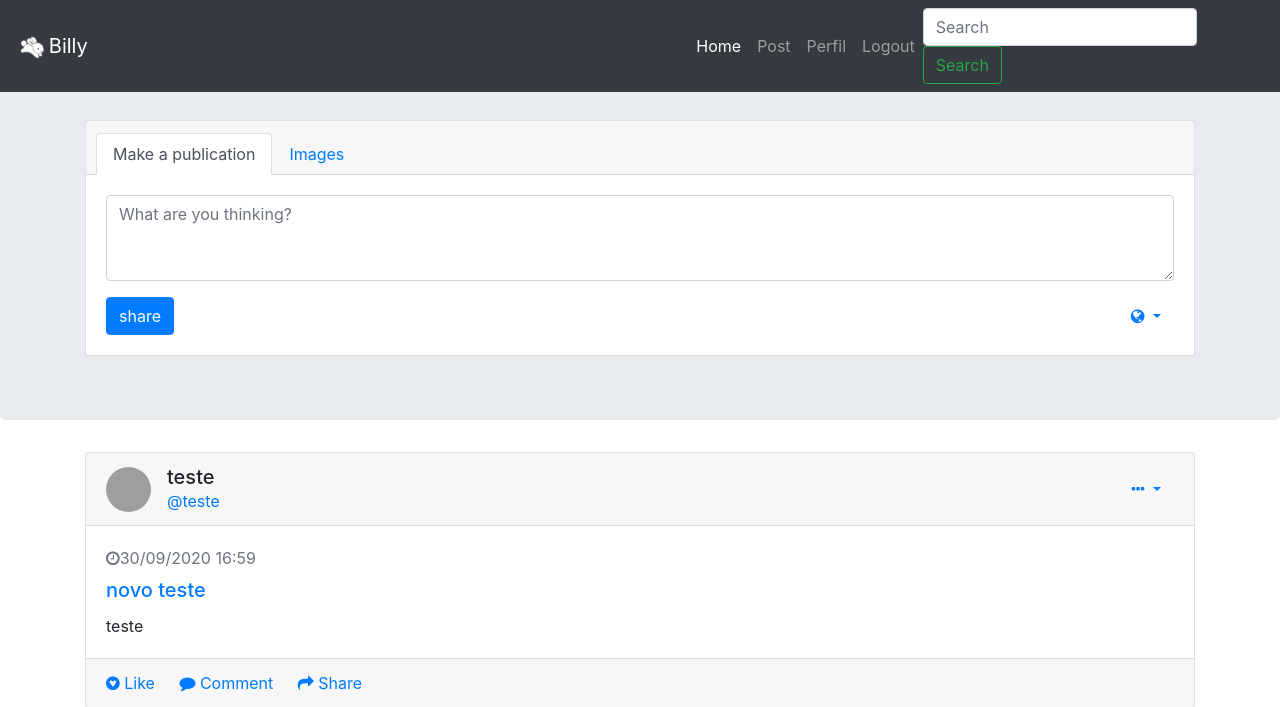
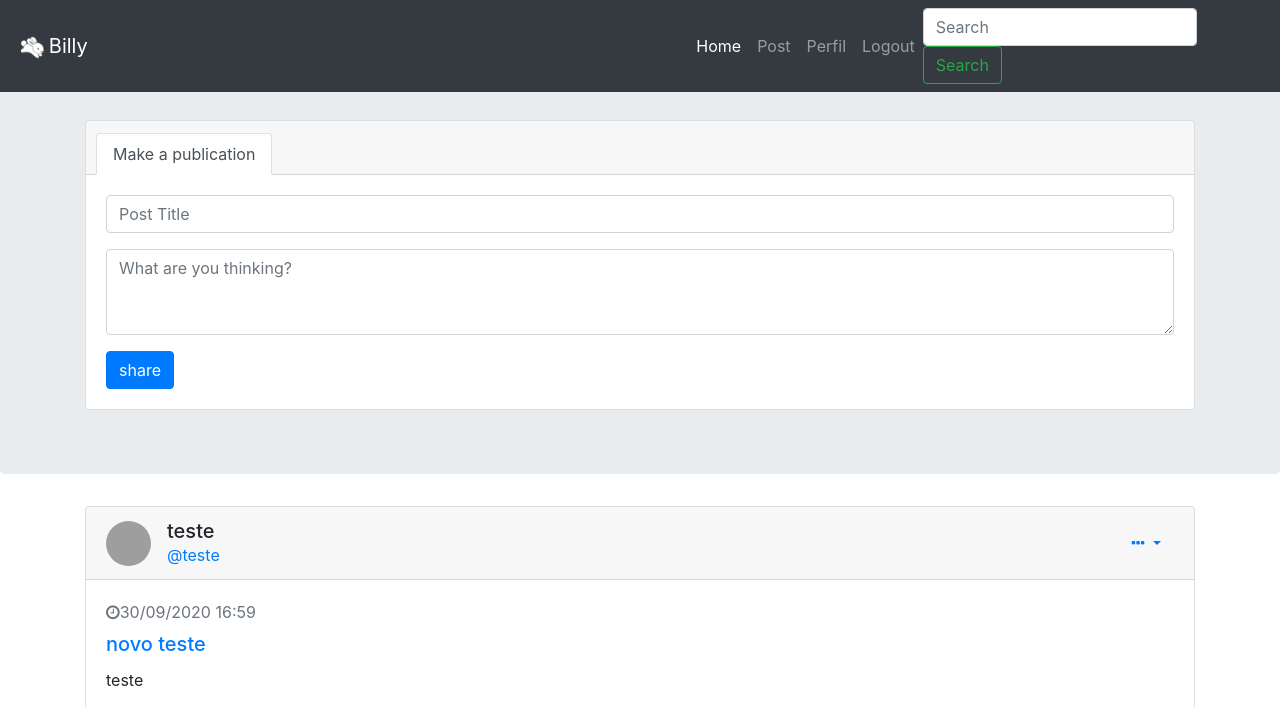
Before and after one commit to Igor-Felipy/Billy_Social-Network, a Flask app: page / in a window 1280 px wide. Shown: the top 707 px of the page. Run offline with Flask 2, Linux system fonts and the light colour scheme; a user stored in the database is signed in; data comes from the database, SQL or seed files in the repository; both versions use the stored data as it was after the commit; some libraries are stand-ins or nearby versions; grey boxes are pictures that could not be loaded.

Commit message:
tornando os posts do index funcionais

```diff
--- a/app/controllers/default.py
+++ b/app/controllers/default.py
@@ -3,7 +3,7 @@ from app import app, db, lm
 from flask import render_template, flash, redirect, url_for, request
 from flask_login import login_user, logout_user, current_user
 from datetime import datetime
-import os, shutil
+import os
 
 from app.models.tables import User, Post
 from app.models.forms import LoginForm, RegisterForm, PostForm
@@ -16,10 +16,28 @@ def load_user(id):
 
 
 @app.route("/index/")
-@app.route("/")
+@app.route("/", methods=['GET','POST'])
 def index():
-    posts = Post.query.filter_by(user_id=current_user.get_id()).order_by(Post.date.desc()).all()
-    return render_template('index.html',posts=posts)
+    form_post = PostForm()
+    if request.method == 'GET':
+        if current_user.is_authenticated == True:
+            posts = Post.query.filter_by(user_id=current_user.get_id()).order_by(Post.date.desc()).all()
+            return render_template('index.html',form=form_post,posts=posts)
+        else:
+            return redirect(url_for("login"))
+
+    else:
+        if form_post.validate_on_submit():
+            id = current_user.get_id()
+            user = User.query.filter_by(id=id).first()
+            date = datetime.now().strftime('%d/%m/%Y %H:%M')
+            NewPost = Post(content=form_post.content.data,title=form_post.title.data, date=date, user=user.name, nick=user.username, user_id=id)
+            db.session.add(NewPost)
+            db.session.commit()
+            print(NewPost)
+            return redirect(url_for("index"))
+        else:
+            return "ERRO!!"
 
 
 @app.route("/login/", methods=['GET','POST'])
@@ -138,6 +156,3 @@ def profile_image():
     db.session.commit()
     print(prof.pic)
     return redirect(url_for("my_profile"))
-
-
-#    shutil.rmtree(UPLOAD_FOLDER)
--- a/app/templates/index.html
+++ b/app/templates/index.html
@@ -4,55 +4,44 @@
 
 {% block topview%}
                 <!--- \\\\\\\Post-->
-                <div class="card gedf-card">
+                <form action="" method="post">
+                    {{ form.csrf_token }}
+                    <div class="card gedf-card">
                   <div class="card-header">
                       <ul class="nav nav-tabs card-header-tabs" id="myTab" role="tablist">
                           <li class="nav-item">
                               <a class="nav-link active" id="posts-tab" data-toggle="tab" href="#posts" role="tab" aria-controls="posts" aria-selected="true">Make
                                   a publication</a>
                           </li>
-                          <li class="nav-item">
-                              <a class="nav-link" id="images-tab" data-toggle="tab" role="tab" aria-controls="images" aria-selected="false" href="#images">Images</a>
-                          </li>
                       </ul>
                   </div>
                   <div class="card-body">
                       <div class="tab-content" id="myTabContent">
-                          <div class="tab-pane fade show active" id="posts" role="tabpanel" aria-labelledby="posts-tab">
+                        <!---->
+                        <div class="tab-pane fade show active" id="posts" role="tabpanel" aria-labelledby="posts-tab">
+                            <div class="form-group">
+                                <label class="sr-only" for="message">post</label>
+                                {{ form.title(class="form-control", placeholder="Post Title") }}
+                            </div>
+                        </div>
+
+                        <!---->
+                        <div class="tab-pane fade show active" id="posts" role="tabpanel" aria-labelledby="posts-tab">
                               <div class="form-group">
                                   <label class="sr-only" for="message">post</label>
-                                  <textarea class="form-control" id="message" rows="3" placeholder="What are you thinking?"></textarea>
+                                  {{ form.content(class="form-control",rows="3", placeholder="What are you thinking?") }}
                               </div>
+                          </div>
 
-                          </div>
-                          <div class="tab-pane fade" id="images" role="tabpanel" aria-labelledby="images-tab">
-                              <div class="form-group">
-                                  <div class="custom-file">
-                                      <input type="file" class="custom-file-input" id="customFile">
-                                      <label class="custom-file-label" for="customFile">Upload image</label>
-                                  </div>
-                              </div>
-                              <div class="py-4"></div>
-                          </div>
-                      </div>
+                          <!--botao de post-->
                       <div class="btn-toolbar justify-content-between">
                           <div class="btn-group">
                               <button type="submit" class="btn btn-primary">share</button>
                           </div>
-                          <div class="btn-group">
-                              <button id="btnGroupDrop1" type="button" class="btn btn-link dropdown-toggle" data-toggle="dropdown" aria-haspopup="true"
-                                  aria-expanded="false">
-                                  <i class="fa fa-globe"></i>
-                              </button>
-                              <div class="dropdown-menu dropdown-menu-right" aria-labelledby="btnGroupDrop1">
-                                  <a class="dropdown-item" href="#"><i class="fa fa-globe"></i> Public</a>
-                                  <a class="dropdown-item" href="#"><i class="fa fa-users"></i> Friends</a>
-                                  <a class="dropdown-item" href="#"><i class="fa fa-user"></i> Just me</a>
-                              </div>
-                          </div>
                       </div>
                   </div>
               </div>
+            </form>
               <!-- Post /////-->
 {% endblock %}
 
```
Also changed, not shown: app/storage.db.
